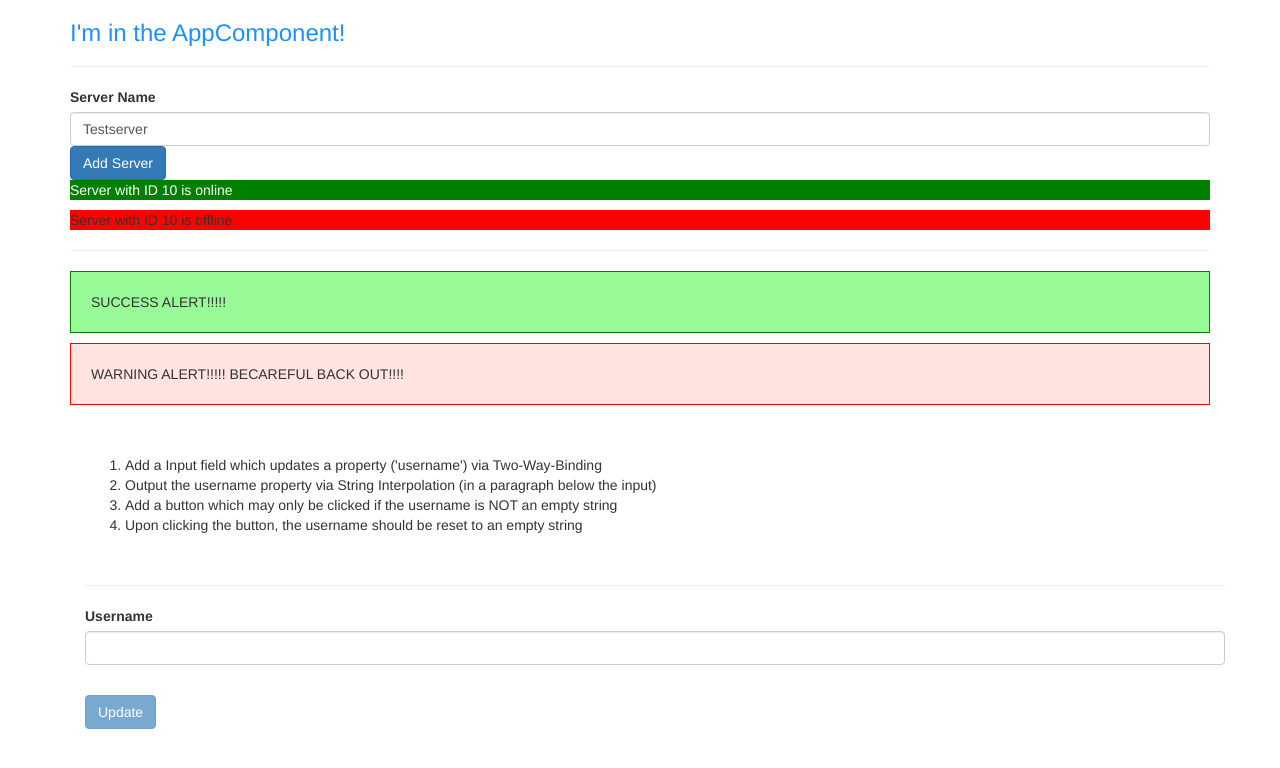
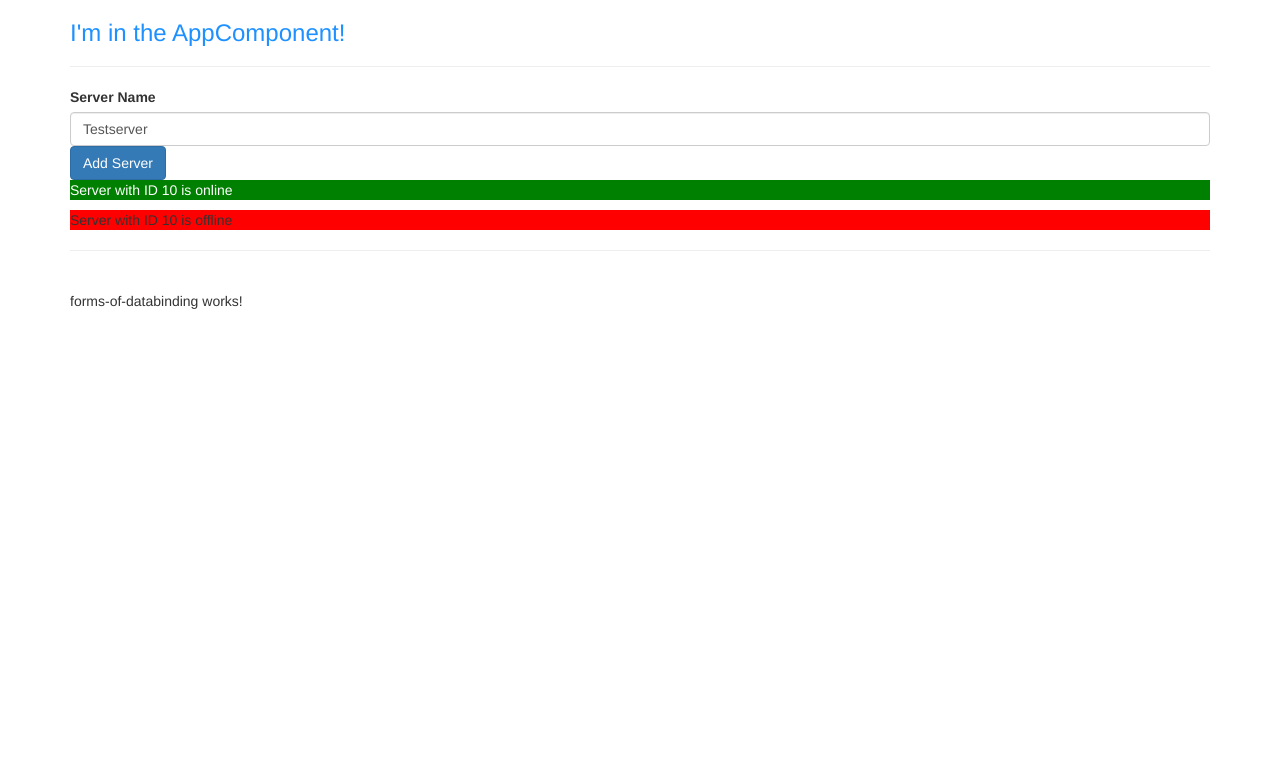
Before and after one commit to Hyperchucks/my-first-appv1, an Angular app: page / in a window 1280 px wide. Shown: the top 768 px of the page. Built offline with nearby package versions, Linux system fonts and the light colour scheme.

Commit message:
Assignment Start Forms of Databinding

```diff
--- a/src/app/app.component.html
+++ b/src/app/app.component.html
@@ -5,12 +5,13 @@
             <hr>
             <app-servers></app-servers>
             <hr>
-            <app-success-alert></app-success-alert>
-            <app-warning-alert></app-warning-alert>
+            <!-- <app-success-alert></app-success-alert> -->
+            <!-- <app-warning-alert></app-warning-alert> -->
             <!-- <div app-servers></div> -->
             <!-- <div class="app-servers"></div> -->
             <br>
-            <app-username-assignment></app-username-assignment>
+            <!-- <app-username-assignment></app-username-assignment>  -->
+            <app-forms-of-databinding></app-forms-of-databinding>
 
         </div>
     </div>
--- a/src/app/app.module.ts
+++ b/src/app/app.module.ts
@@ -9,6 +9,7 @@ import { ServersComponent } from './servers/servers.component';
 import { SuccessAlertComponent } from './success-alert/success-alert.component';
 import { WarningAlertComponent } from './warning-alert/warning-alert.component';
 import { UsernameAssignmentComponent } from './username-assignment/username-assignment.component';
+import { FormsOfDatabindingComponent } from './forms-of-databinding/forms-of-databinding.component';
 
 
 @NgModule({
@@ -18,7 +19,8 @@ import { UsernameAssignmentComponent } from './username-assignment/username-assi
     ServersComponent,
     WarningAlertComponent,
     SuccessAlertComponent,
-    UsernameAssignmentComponent
+    UsernameAssignmentComponent,
+    FormsOfDatabindingComponent
 
   ],
   imports: [
--- /dev/null
+++ b/src/app/forms-of-databinding/forms-of-databinding.component.html
@@ -0,0 +1,3 @@
+<p>
+  forms-of-databinding works!
+</p>
--- /dev/null
+++ b/src/app/forms-of-databinding/forms-of-databinding.component.ts
@@ -0,0 +1,15 @@
+import { Component, OnInit } from '@angular/core';
+
+@Component({
+  selector: 'app-forms-of-databinding',
+  templateUrl: './forms-of-databinding.component.html',
+  styleUrls: ['./forms-of-databinding.component.css']
+})
+export class FormsOfDatabindingComponent implements OnInit {
+
+  constructor() { }
+
+  ngOnInit() {
+  }
+
+}
--- a/src/app/servers/servers.component.html
+++ b/src/app/servers/servers.component.html
@@ -20,5 +20,4 @@ class="form-control"
  <!-- <ng-template #noServer>
      <p>No server was created!</p>
 </ng-template>-->
-<app-server></app-server>
-<app-server></app-server>
+<app-server *ngFor="let server of servers"></app-server>
--- a/src/app/servers/servers.component.ts
+++ b/src/app/servers/servers.component.ts
@@ -13,6 +13,7 @@ export class ServersComponent implements OnInit {
   serverCreationStatus = 'No server was created!';
   serverName = 'Testserver';
   serverCreated = false;
+  servers = ['Testserver', 'Testserver 2'];
 
   constructor() {
     setTimeout(() => {
@@ -25,6 +26,7 @@ export class ServersComponent implements OnInit {
 
   onCreateServer() {
     this.serverCreated = true;
+    this.servers.push(this.serverName);
     this.serverCreationStatus = 'Server was created! Name is ' + this.serverName;
   }
 
```
Also changed, not shown: src/app/forms-of-databinding/forms-of-databinding.component.css (added), 1 other file (tests, documents, lock files or other folders).
